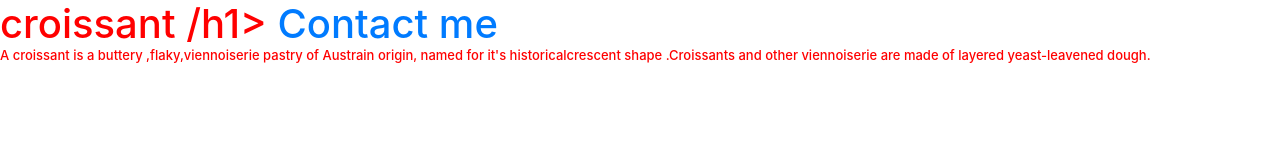
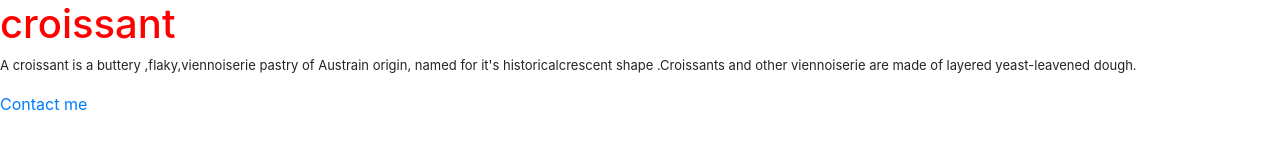
Before and after one commit to TishaNaturralle/The-Best-Croissant-in-New-York, a plain HTML site: page index.html in a window 1280 px wide. Drawn offline with nearby package versions, Linux system fonts and the light colour scheme.

Commit message:
Added a CSS link

```diff
--- a/index.html
+++ b/index.html
@@ -14,13 +14,18 @@
       integrity="sha384-ka7Sk0Gln4gmtz2MlQnikT1wXgYsOg+OMhuP+IlRH9sENBO0LRn5q+8nbTov4+1p"
       crossorigin="anonymous"
     ></script>
-<link rel="stylesheet" href="style.css">
+    <link rel="stylesheet" href="style.css" />
     <title>Document</title>
   </head>
   <body>
-    <h1>croissant /h1>
-      <a href=".contact">Contact me</a>
+    <h1>croissant</h1>
 
-    <p>A croissant is a buttery ,flaky,viennoiserie pastry of Austrain origin, named for it's historicalcrescent shape .Croissants and other viennoiserie are made of layered yeast-leavened dough. </p>
+    <p>
+      A croissant is a buttery ,flaky,viennoiserie pastry of Austrain origin,
+      named for it's historicalcrescent shape .Croissants and other viennoiserie
+      are made of layered yeast-leavened dough.
+    </p>
+
+    <a href=".contact">Contact me</a>
   </body>
 </html>
```
